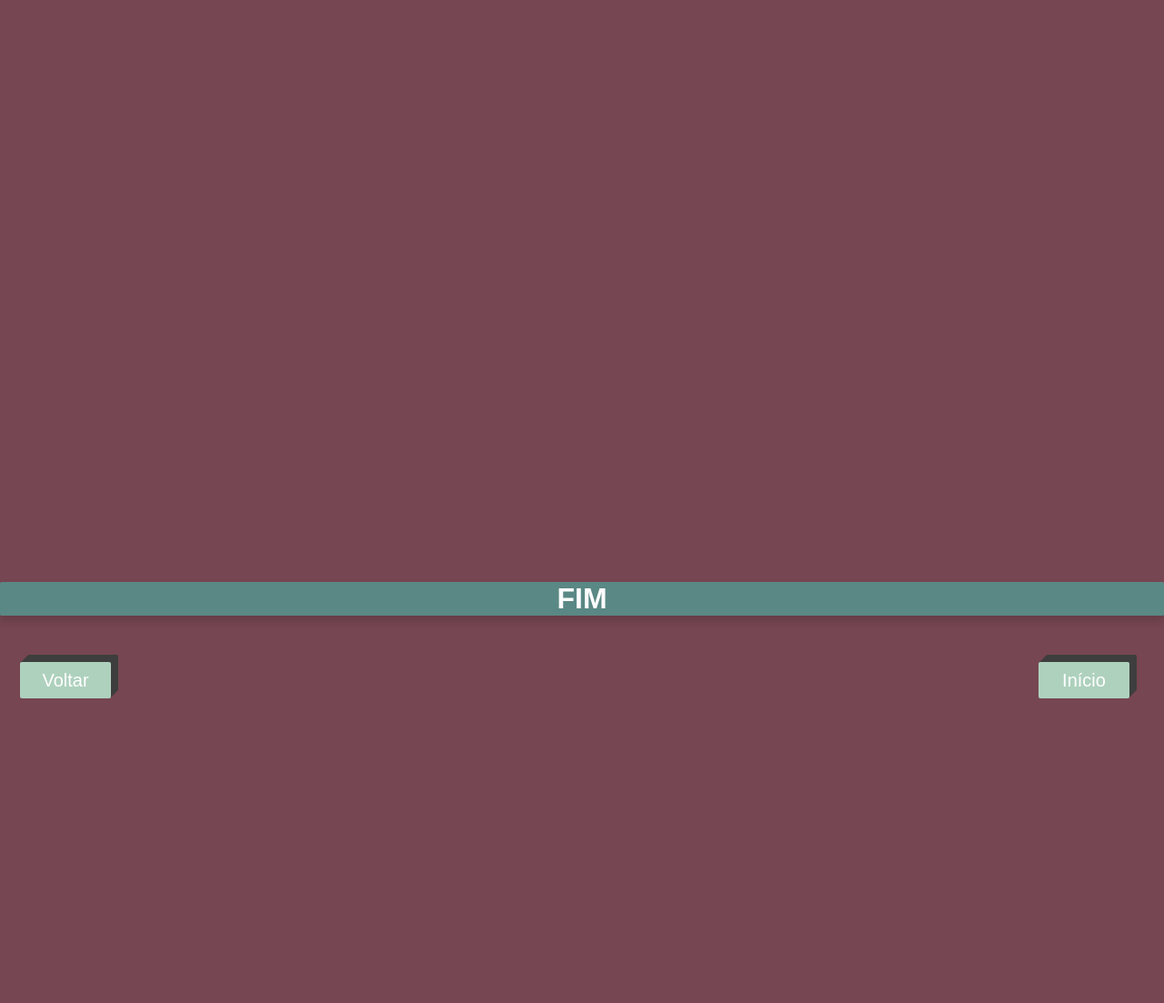
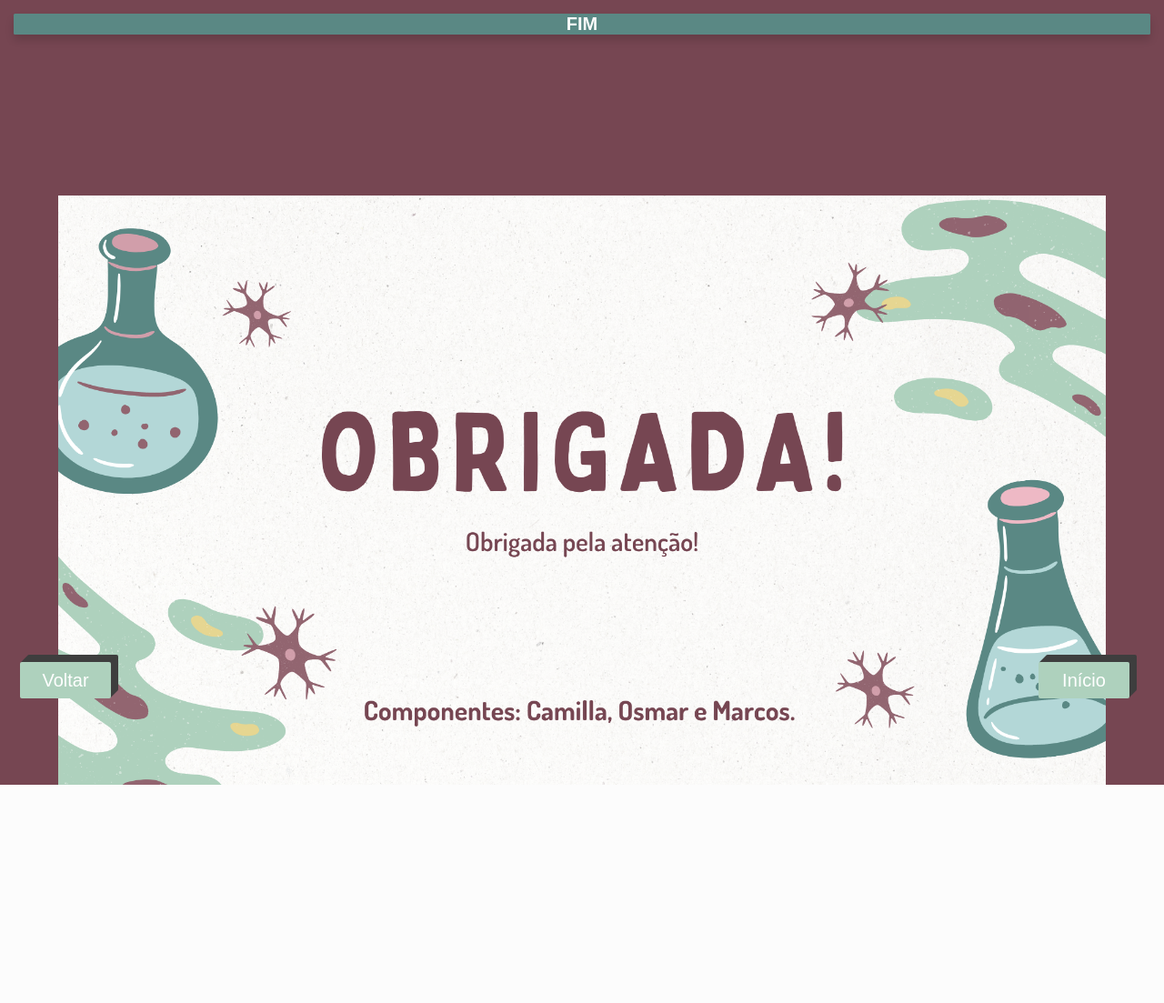
Before and after one commit to MarcosViniicius/Projeto-Integrador, a PHP site: page /Projeto-integrador/HTML/fim.html in a window 1280 px wide. Shown: the top 1103 px of the page at 91% size. After the commit the page ends 863 px from the top, so only its background shows below. Run offline with PHP 8.4, Linux system fonts and the light colour scheme.

Commit message:
Página final adicionada.

```diff
--- a/Projeto-integrador/CSS/stylefim.css
+++ b/Projeto-integrador/CSS/stylefim.css
@@ -3,18 +3,26 @@ body {
     margin: 0px;
   }
 
-  .fim {
+  .titulo {
     text-align: center;
     font-family: Arial, Helvetica, sans-serif;
+    font-size: 20px;
     color: rgb(252, 252, 252);
     background-color: #5a8884;
     border-radius: 1.5px;
+    padding: 0.1px;
+    margin: 15px;
     box-shadow: rgb(0 0 0 / 14%) 0px 6px 10px;
-    margin: 50% auto;
+  }
+  .imagem {
+    width: 90%;
+    margin: auto;
+    display: flex;
+    justify-content: center;
 
   }
 
-  .fim {
+  .titulo {
       -webkit-animation: scale-up-center 0.4s cubic-bezier(0.390, 0.575, 0.565, 1.000) both;
               animation: scale-up-center 0.4s cubic-bezier(0.390, 0.575, 0.565, 1.000) both;
   }
--- a/Projeto-integrador/HTML/comp.html
+++ b/Projeto-integrador/HTML/comp.html
@@ -19,6 +19,7 @@
                 <img src="../imagens/comparacao/11.png" alt="maquete endossimbiose" class="item current-item">
                 <img src="../imagens/comparacao/12.png" alt="maquete endossimbiose" class="item current-item">
                 <img src="../imagens/comparacao/13.png" alt="maquete endossimbiose" class="item current-item">
+                <img src="../imagens/prox imagem/seta.png" alt="Seta de próxima imagem" class="item current-item">
             </div>
         </div>
     </div>
--- a/Projeto-integrador/HTML/endo.html
+++ b/Projeto-integrador/HTML/endo.html
@@ -20,6 +20,7 @@
                 <img src="../imagens/teo endo/15.png" alt="o que é " class="item current-item">
                 <img src="../imagens/teo endo/16.png" alt="Como mitocôndrias e cloroplastos  vivem no interior das células??" class="item current-item">
                 <img src="../imagens/teo endo/17.png" alt="características das mitocôndrias e cloroplastos que apoiam essa teoria" class="item current-item">
+                <img src="../imagens/prox imagem/seta.png" alt="Seta de próxima imagem" class="item current-item">
             </div>
         </div>
     </div>
--- a/Projeto-integrador/HTML/euca.html
+++ b/Projeto-integrador/HTML/euca.html
@@ -25,6 +25,7 @@
                     <img src="../imagens/procarionte/7.png" alt="Flagelo e DNA" class="item current-item">
                     <img src="../imagens/procarionte/8.png" alt="Membrana Plasmática e Parede celular" class="item current-item">
                     <img src="../imagens/procarionte/9.png" alt="Pilus Ribossomo" class="item current-item">
+                    <img src="../imagens/prox imagem/seta.png" alt="Seta de próxima imagem" class="item current-item">
                 </div>
             </div>
         </div>
--- a/Projeto-integrador/HTML/fim.html
+++ b/Projeto-integrador/HTML/fim.html
@@ -8,7 +8,9 @@
         <link rel="stylesheet" href="../CSS/stylefim.css">
     </head>
     <body>
-        <div class="div"><h1 class="fim">FIM</h1></div>
+        <h1 class="titulo">FIM</h1>
+        <br><br><br><br><br><br><br><br><br>
+        <img class="imagem" src="../imagens/fim/21.png">
         <a href="index.html" class="botaoavancar"><button class="botao">Início</button></a>
         <a href="endo.html" class="botaovoltar"><button class="botao">Voltar</button></a>
         <script src="../Scripts/script.js"></script>
--- a/Projeto-integrador/HTML/proca.html
+++ b/Projeto-integrador/HTML/proca.html
@@ -24,6 +24,7 @@
                 <img src="../imagens/procarionte/7.png" alt="Flagelo e DNA" class="item current-item">
                 <img src="../imagens/procarionte/8.png" alt="Membrana Plasmática e Parede celular" class="item current-item">
                 <img src="../imagens/procarionte/9.png" alt="Pilus Ribossomo" class="item current-item">
+                <img src="../imagens/prox imagem/seta.png" alt="Seta de próxima imagem" class="item current-item">
             </div>
         </div>
     </div>
--- a/Projeto-integrador/Scripts/script.js
+++ b/Projeto-integrador/Scripts/script.js
@@ -17,7 +17,7 @@ controls.forEach((control) => {
       currentItem = maxItems - 1;
     }
 
-    items.forEach(item => item.classList.remove('current-item'));
+    // items.forEach(item => item.classList.remove('current-item'));
 
     items[currentItem].scrollIntoView({
       behavior: "smooth",
```
Also changed, not shown: Projeto-integrador/CSS/styles.css (+0 -66 lines), Projeto-integrador/imagens/endossimbiose.jpg (deleted), Projeto-integrador/imagens/fim/21.png (added), Projeto-integrador/imagens/prox imagem/seta.png (added).
